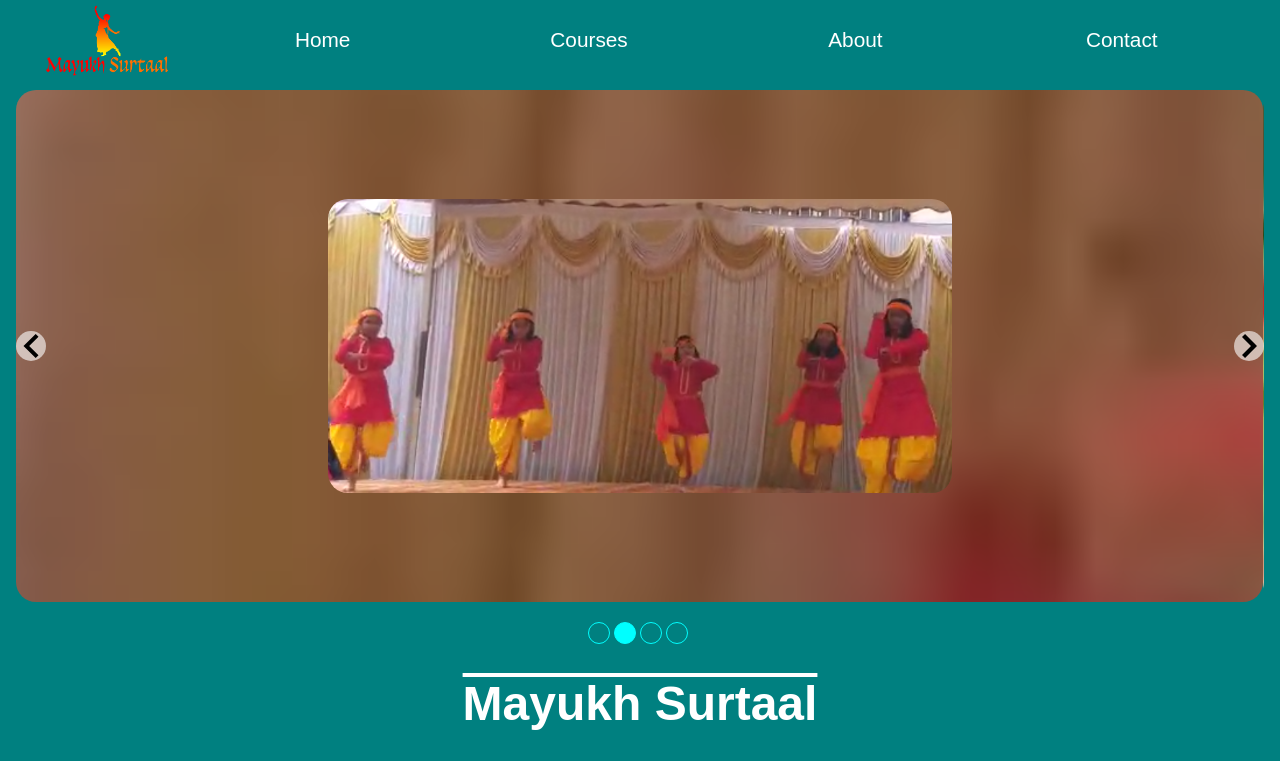
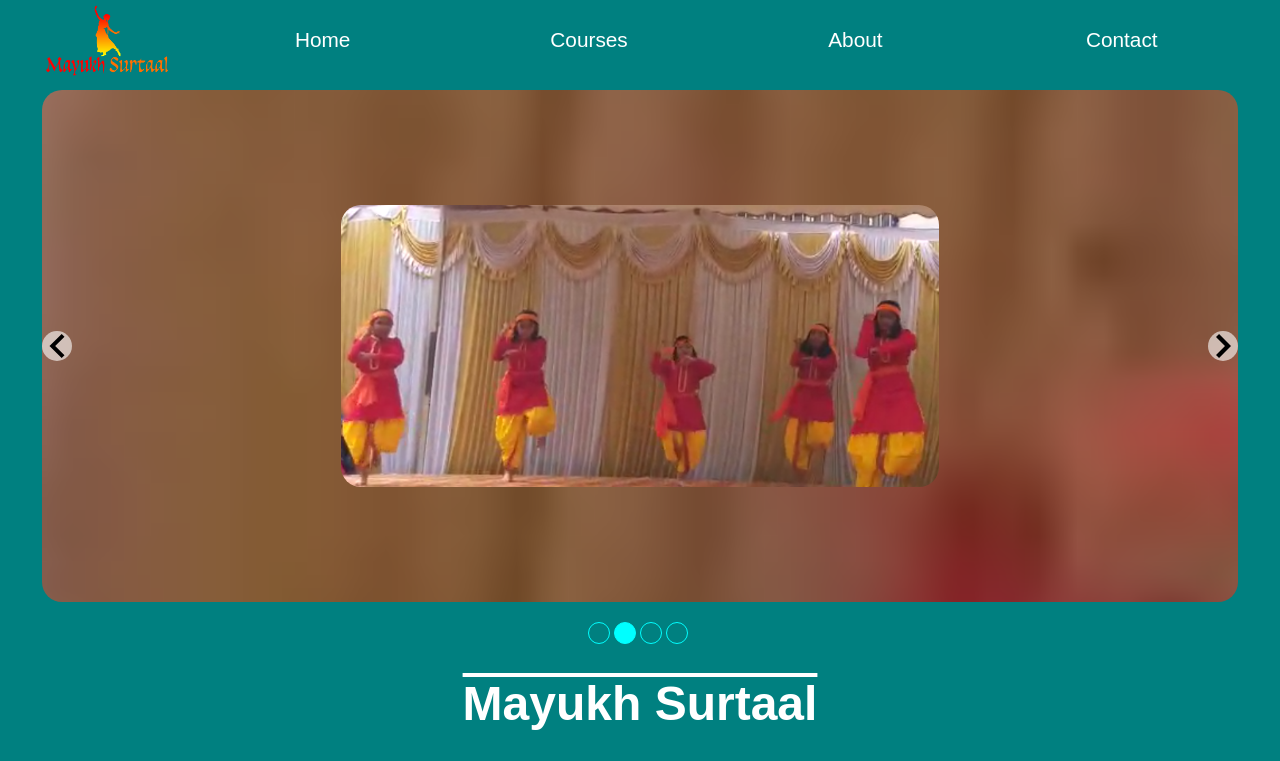
Before and after one commit to sswastik02/mayukh-surtaal, a React (Create React App) app: page / in a window 1280 px wide. Shown: the top 761 px of the page. Built offline with nearby package versions, Linux system fonts and the light colour scheme.

Commit message:
[Fix] Width in home and about section

```diff
--- a/src/components/About/about.css
+++ b/src/components/About/about.css
@@ -93,7 +93,7 @@
 
   .description-body {
     display: block;
-    width: 100vw;
+    width: 95vw;
   }
   .picture img{
     width: auto;
--- a/src/components/Home/home.css
+++ b/src/components/Home/home.css
@@ -39,7 +39,7 @@
   }
 
   .home-slider{
-      width: 99vw;
+      width: 95vw;
       padding: 10px;
   }
 
```
